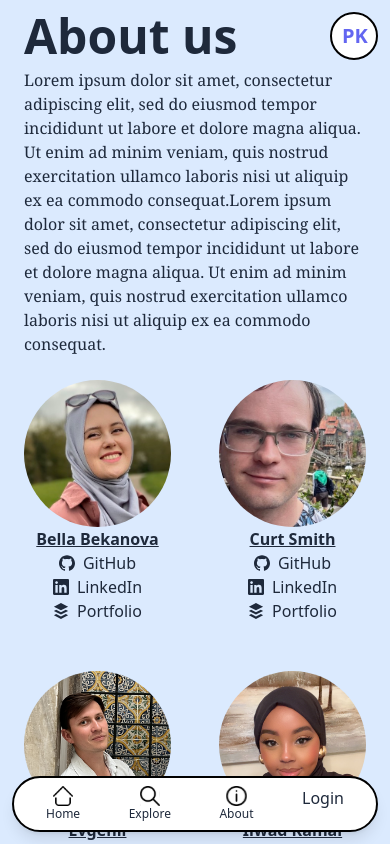
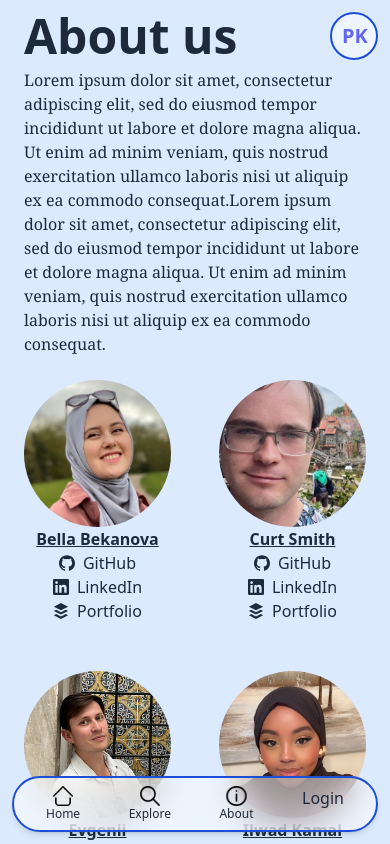
Before and after one commit to SchoolOfCode/bc13_final-project_front-end-zen-coders, a Next.js app: page /about in a window 390 px wide. Shown: the top 844 px of the page. Built offline with nearby package versions, Linux system fonts and the light colour scheme; no server answers.

Commit message:
blur added to mobile navbar

```diff
--- a/components/Filter/FilterSm.js
+++ b/components/Filter/FilterSm.js
@@ -8,9 +8,9 @@ export default function FilterSm() {
     <div className="fixed z-10 md:hidden ">
       <button
         onClick={() => setShow(!show)}
-        className="mt-3 h-12 rounded-full border-2 border-indigo-700 bg-white/30 px-4 shadow-md backdrop-blur-md"
+        className="mt-3 h-12 rounded-full border-2 border-blue-700 bg-white/30 px-4 shadow-md backdrop-blur-md"
       >
-        Catagory
+        Category
       </button>
       {show ? (
         <div className="mt-6 flex flex-row flex-wrap items-center justify-between gap-6 rounded-xl border-2 border-black bg-white p-3 shadow-lg">
--- a/components/Navbar/NavbarSm.js
+++ b/components/Navbar/NavbarSm.js
@@ -10,7 +10,7 @@ import Image from 'next/image';
 export default function NavbarSm() {
   return (
     <div className="fixed bottom-0 z-10 w-full px-3 pb-3 md:hidden">
-      <nav className="flex items-center rounded-full border-2 border-black bg-white p-2 shadow-lg">
+      <nav className="flex items-center rounded-full border-2 border-blue-700 bg-white/50 p-2 shadow-md backdrop-blur-lg">
         <div className="ml-6 mr-6 flex w-full justify-between">
           <Link href="/" className="flex flex-col">
             <img src="/icons/home.svg" alt="home-icon" className="h-5"></img>
--- a/components/Navbar/NavbarSmTop.js
+++ b/components/Navbar/NavbarSmTop.js
@@ -9,13 +9,13 @@ import Image from 'next/image';
 // Navbar component
 export default function NavbarSmTop() {
   return (
-    <div className="mr-3 fixed md:hidden top-0 z-10 right-0 mt-3">
+    <div className="fixed top-0 right-0 z-10 mr-3 mt-3 md:hidden">
       <Link
         href="/profile"
-        className="flex items-center bg-white rounded-full border-2 border-black w-12 h-12 p-1.5"
+        className="flex h-12 w-12 items-center rounded-full border-2 border-blue-700 bg-white/50 p-1.5 backdrop-blur-md"
       >
-        <div className="flex ml-1 mr-1 align-middle">
-          <div className="font-bold text-xl text-indigo-500">PK</div>
+        <div className="ml-1 mr-1 flex align-middle">
+          <div className="text-xl font-bold text-indigo-500">PK</div>
         </div>
       </Link>
     </div>
```
